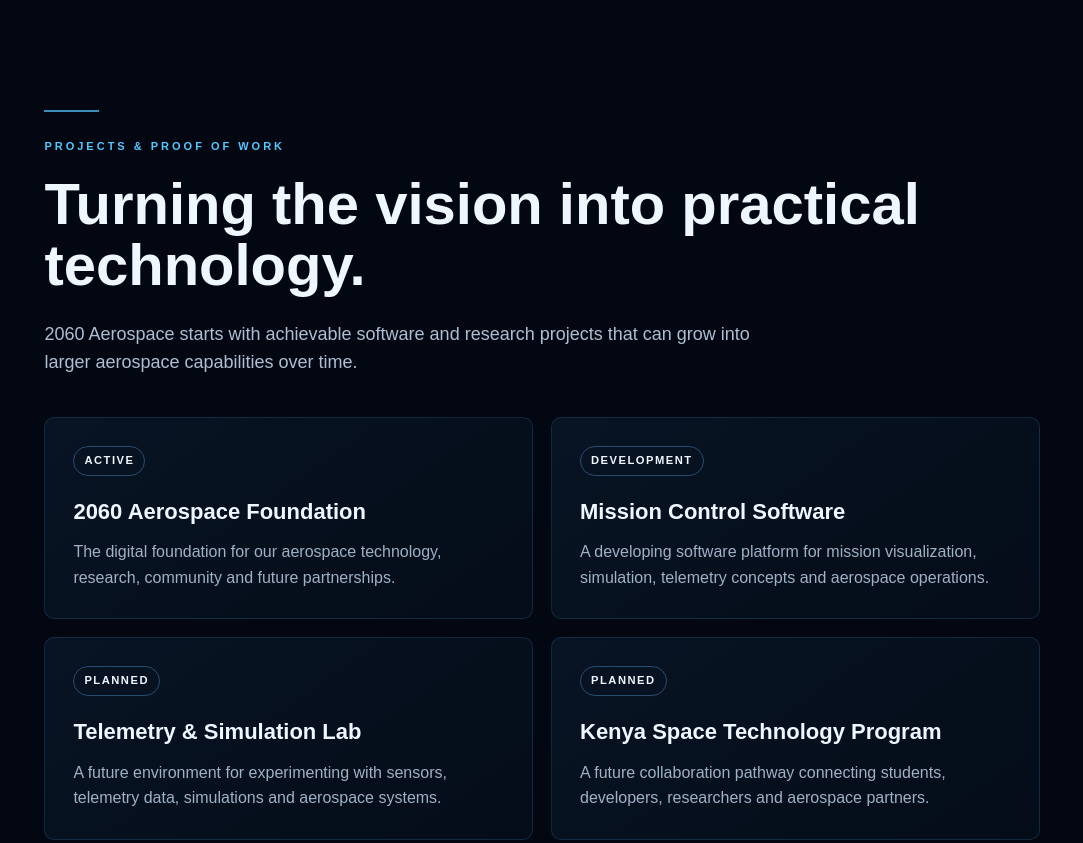
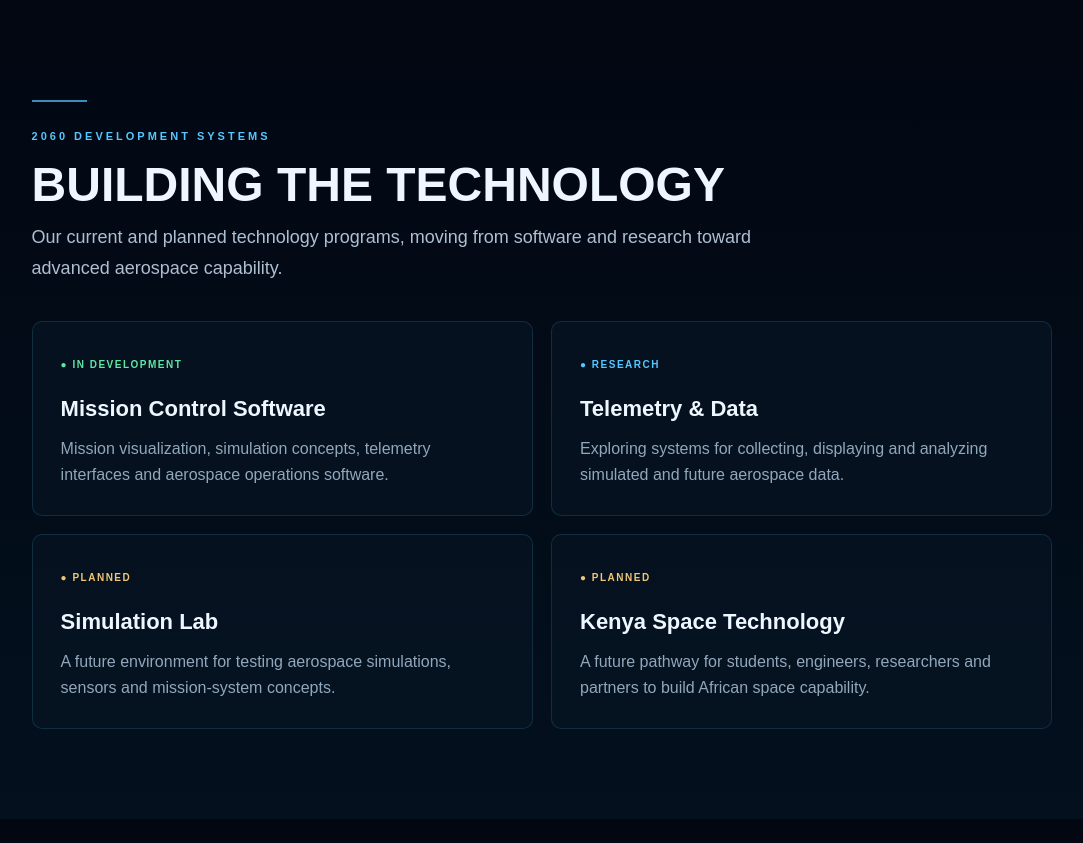
Before and after one commit to kenyatothestar/2060-aerospace-foundation, a plain HTML site: page index.html in a window 1280 px wide. Shown: the part 5140-5983 px from the top of the page, without its empty margins (98-1181 px from the left). Drawn offline with Linux system fonts and the light colour scheme; a script that the page names is missing.

Commit message:
Add 2060 development dashboard

```diff
--- a/index.html
+++ b/index.html
@@ -192,6 +192,39 @@
   </div>
 </section>
 
+
+<section id="development-dashboard" class="development-dashboard">
+  <div class="section-label">2060 DEVELOPMENT SYSTEMS</div>
+  <h2>BUILDING THE TECHNOLOGY</h2>
+  <p>Our current and planned technology programs, moving from software and research toward advanced aerospace capability.</p>
+
+  <div class="dev-grid">
+    <div class="dev-card">
+      <span class="dev-status active">● IN DEVELOPMENT</span>
+      <h3>Mission Control Software</h3>
+      <p>Mission visualization, simulation concepts, telemetry interfaces and aerospace operations software.</p>
+    </div>
+
+    <div class="dev-card">
+      <span class="dev-status research">● RESEARCH</span>
+      <h3>Telemetry & Data</h3>
+      <p>Exploring systems for collecting, displaying and analyzing simulated and future aerospace data.</p>
+    </div>
+
+    <div class="dev-card">
+      <span class="dev-status planned">● PLANNED</span>
+      <h3>Simulation Lab</h3>
+      <p>A future environment for testing aerospace simulations, sensors and mission-system concepts.</p>
+    </div>
+
+    <div class="dev-card">
+      <span class="dev-status planned">● PLANNED</span>
+      <h3>Kenya Space Technology</h3>
+      <p>A future pathway for students, engineers, researchers and partners to build African space capability.</p>
+    </div>
+  </div>
+</section>
+
 <section id="projects">
   <p class="label">PROJECTS &amp; PROOF OF WORK</p>
   <h2>Turning the vision into practical technology.</h2>
--- a/style.css
+++ b/style.css
@@ -183,3 +183,18 @@
 .mission-grid small{display:block;color:#668098;font-size:9px;letter-spacing:1.5px;margin-bottom:5px}
 .mission-grid strong{display:block;color:#eef6ff;font-size:12px;letter-spacing:.5px}
 @media(max-width:700px){.mission-panel{margin-top:32px}.mission-grid{grid-template-columns:repeat(2,1fr)}}
+/* 2060 DEVELOPMENT DASHBOARD */
+.development-dashboard{padding:90px 7%;background:linear-gradient(180deg,#020712,#03101e)}
+.section-label{font-size:11px;letter-spacing:3px;color:#55c7ff;font-weight:800;margin-bottom:14px}
+.development-dashboard h2{font-size:clamp(28px,5vw,48px);margin:0 0 12px}
+.development-dashboard>p{max-width:720px;color:#91a7bb;line-height:1.7}
+.dev-grid{display:grid;grid-template-columns:repeat(2,1fr);gap:18px;margin-top:38px}
+.dev-card{padding:28px;background:rgba(7,19,34,.85);border:1px solid rgba(85,199,255,.15);border-radius:10px;transition:.25s}
+.dev-card:hover{transform:translateY(-4px);border-color:rgba(85,199,255,.4)}
+.dev-card h3{margin:15px 0 10px;color:#eef6ff}
+.dev-card p{color:#91a7bb;line-height:1.6}
+.dev-status{font-size:10px;letter-spacing:1.5px;font-weight:800}
+.dev-status.active{color:#62e6a5}
+.dev-status.research{color:#55c7ff}
+.dev-status.planned{color:#f0c674}
+@media(max-width:700px){.dev-grid{grid-template-columns:1fr}.development-dashboard{padding:70px 6%}}
```
